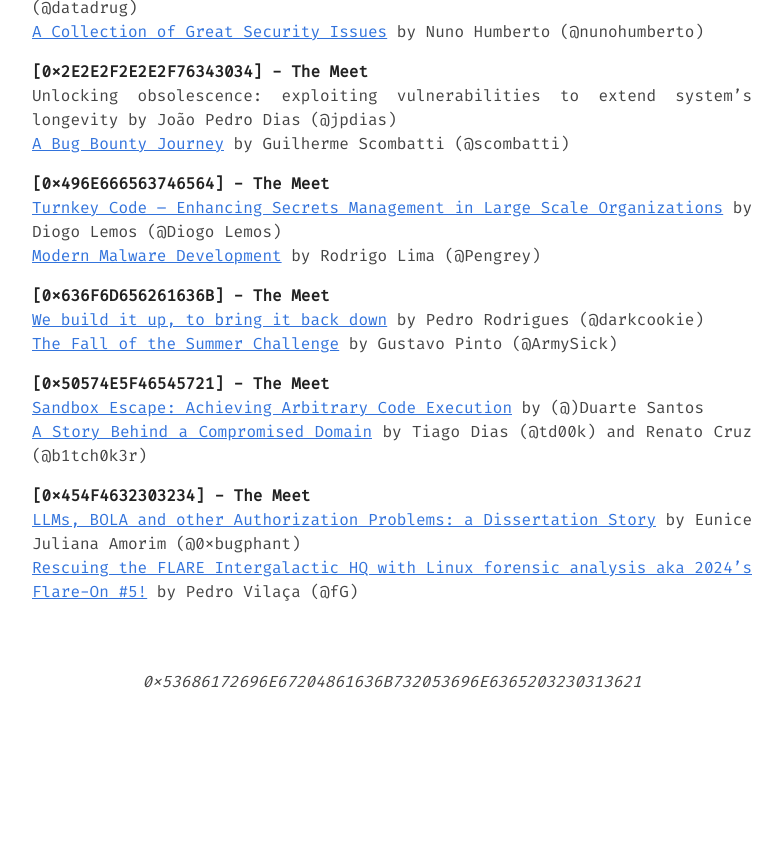
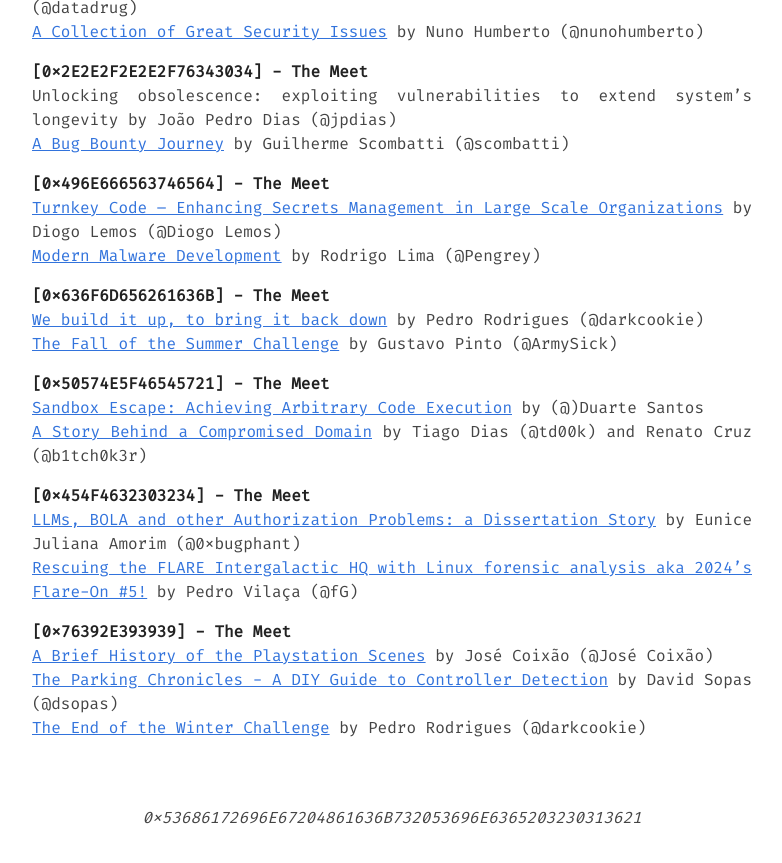
Before and after one commit to 0xOPOSEC/0xOPOSEC.github.io, a Jekyll site: the page built from talks.md, in a window 1280 px wide and 900 px high, scrolled down 8276 px. Shown: the top 863 px of the window, without its empty margins (248-1030 px from the left). Built offline with Jekyll 4.4.1, drawn with Linux system fonts in a browser that asks for light colours; before the commit the page ends 9040 px from its top, so only the background shows below that.

Commit message:
Talks Update for the [0x76392E393939] - The Meet

```diff
--- a/talks.md
+++ b/talks.md
@@ -354,3 +354,8 @@ Unlocking obsolescence: exploiting vulnerabilities to extend system's longevity
 **\[0x454F4632303234\] - The Meet**
 [LLMs, BOLA and other Authorization Problems: a Dissertation Story](https://www.dropbox.com/scl/fi/5bbp7bik6o8cg2pd3o6x6/LLMs-BOLA-and-other-Authorization-Problems-a-Dissertation-Story-by-Eunice-Juliana-Amorim-0xbugphant.pdf?rlkey=1lqic6q0w8rciskxj4u39cg3k&st=hf9n0iuq&dl=1) by Eunice Juliana Amorim (@0xbugphant)
 [Rescuing the FLARE Intergalactic HQ with Linux forensic analysis aka 2024's Flare-On #5!](https://www.dropbox.com/scl/fi/ov9ln9us5i9fbii63a26y/Rescuing-the-FLARE-Intergalactic-HQ-with-Linux-forensic-analysis-aka-2024-s-Flare-On-5-by-Pedro-Vila-a-fG.pdf?rlkey=g2iiabx5jj4obhlgu82gxoxeg&st=5s4lnw35&dl=1) by Pedro Vilaça (@fG)
+
+**\[0x76392E393939\] - The Meet**
+[A Brief History of the Playstation Scenes](https://www.dropbox.com/scl/fi/becx4lrihdlad22vyq55g/A-Brief-History-of-the-Playstation-Scenes-by-Jos-Coix-o-Jos-Coix-o.pdf?rlkey=e1vbdp8d7jscqx16uceblwcls&st=qv6v4m7e&dl=1) by José Coixão (@José Coixão)
+[The Parking Chronicles - A DIY Guide to Controller Detection](#) by David Sopas (@dsopas)
+[The End of the Winter Challenge](https://www.dropbox.com/scl/fi/3zmbi5lu3rmmk8aq8pt2z/The-End-of-the-Winter-Challenge-by-Pedro-Rodrigues-darkcookie.pdf?rlkey=ahsn4y4xnrraf7gci4k48wt6e&st=3bevwo3s&dl=1) by Pedro Rodrigues (@darkcookie)
```
